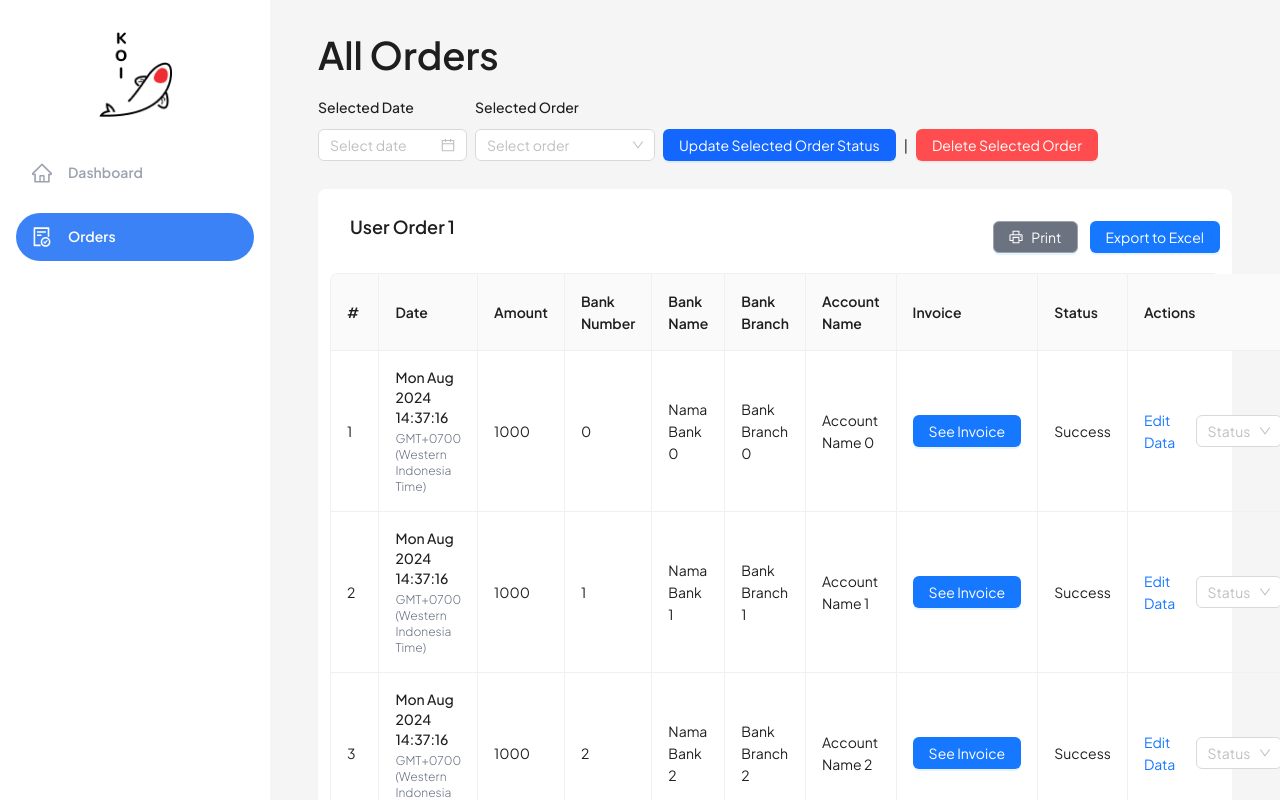
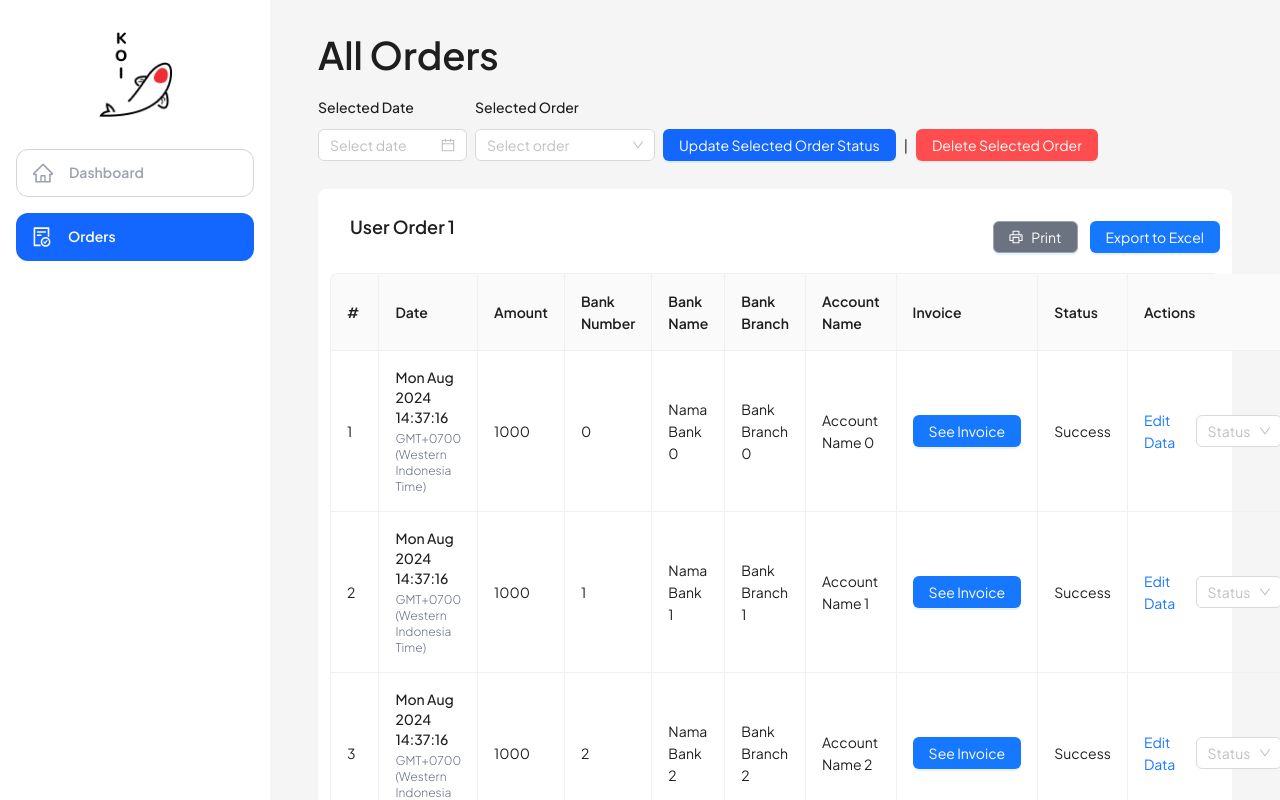
Before and after one commit to crendyyy/Alirankoi, a React (Vite) app: page /orders in a window 1280 px wide. Shown: the top 800 px of the page. Built offline with nearby package versions, Linux system fonts and the light colour scheme.

Commit message:
Fix Aside

```diff
--- a/src/components/shared/Aside.jsx
+++ b/src/components/shared/Aside.jsx
@@ -28,8 +28,10 @@ const Menu = ({ link, children }) => {
     <NavLink
       to={link}
       className={({ isActive, isPending }) =>
-        `flex h-12 items-center gap-4 rounded-full pl-4 font-semibold text-gray-400 ${
-          isActive ? "bg-blue-500 text-white" : "text-gray-400"
+        `flex h-12 items-center gap-4 rounded-xl pl-4 font-semibold text-gray-400 ${
+          isActive
+            ? "bg-primary text-white hover:text-white"
+            : "text-gray-400 border border-gray-300 hover:text-gray-600 hover:border-gray-400"
         }`
       }
     >
--- a/src/components/shared/TableAdminOrder.jsx
+++ b/src/components/shared/TableAdminOrder.jsx
@@ -18,7 +18,7 @@ for (let i = 0; i < 100; i++) {
     key: i.toString(),
     no: `${i + 1}`,
     bankNumber: `${i}`,
-    date: new Date(),
+    date: "",
     bankName: `Nama Bank ${i}`,
     bankBranch: `Bank Branch ${i}`,
     accountName: `Account Name ${i}`,
```
